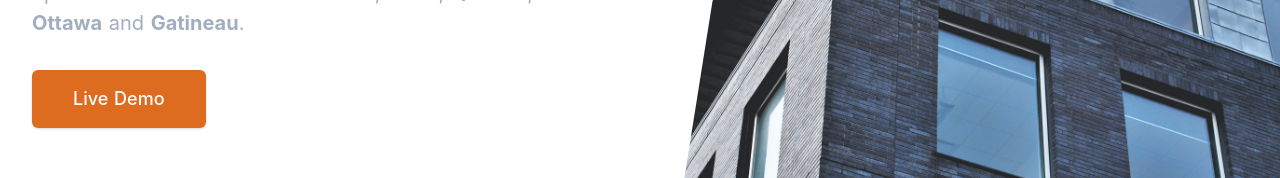
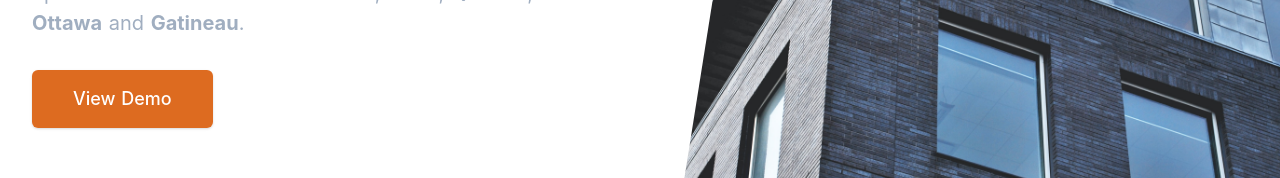
Before and after one commit to tomkonidas/sellyourlistings, a Nuxt app: page / in a window 1280 px wide. Shown: the part 348-526 px from the top of the page. Built offline with nearby package versions, Linux system fonts and the light colour scheme; what @tailwindcss/ui would draw is missing.

Commit message:
Update text

```diff
--- a/components/Hero.vue
+++ b/components/Hero.vue
@@ -82,7 +82,7 @@
             <div class="mt-5 sm:mt-8 sm:flex sm:justify-center lg:justify-start">
                 <div class="rounded-md shadow">
                 <a href="#matterport-demo" class="w-full flex items-center justify-center px-8 py-3 border border-transparent text-base leading-6 font-medium rounded-md text-white bg-orange-600 hover:bg-orange-500 focus:outline-none focus:shadow-outline transition duration-150 ease-in-out md:py-4 md:text-lg md:px-10">
-                    Live Demo
+                    View Demo
                 </a>
                 </div>
             </div>
```
